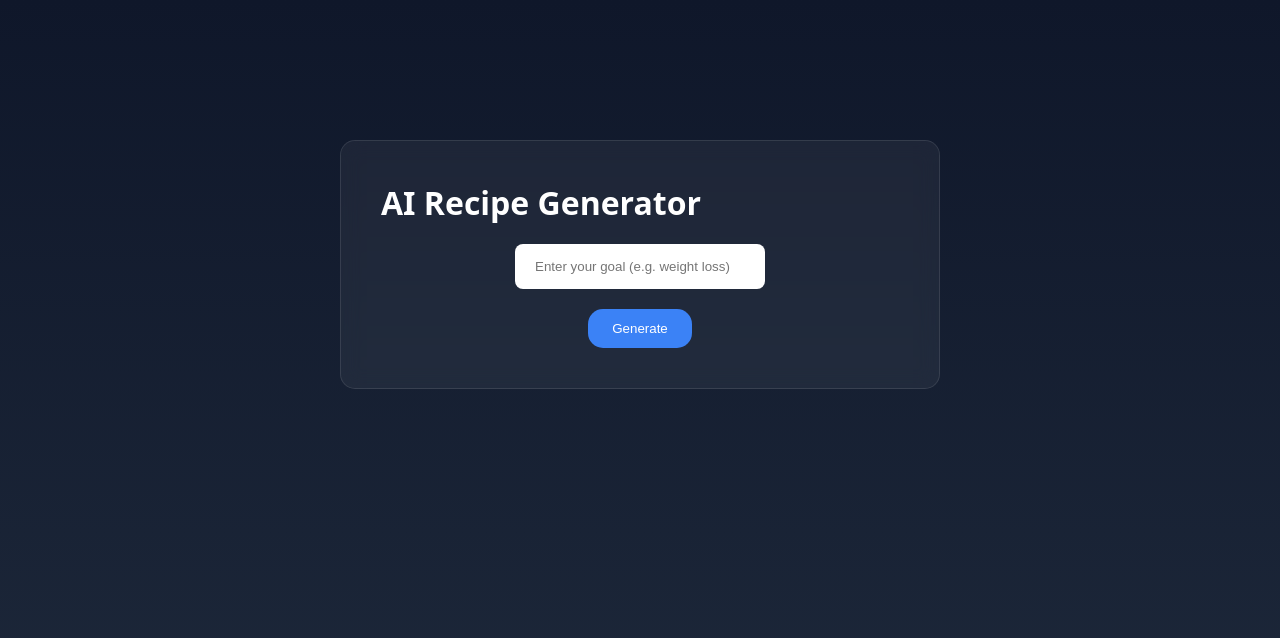
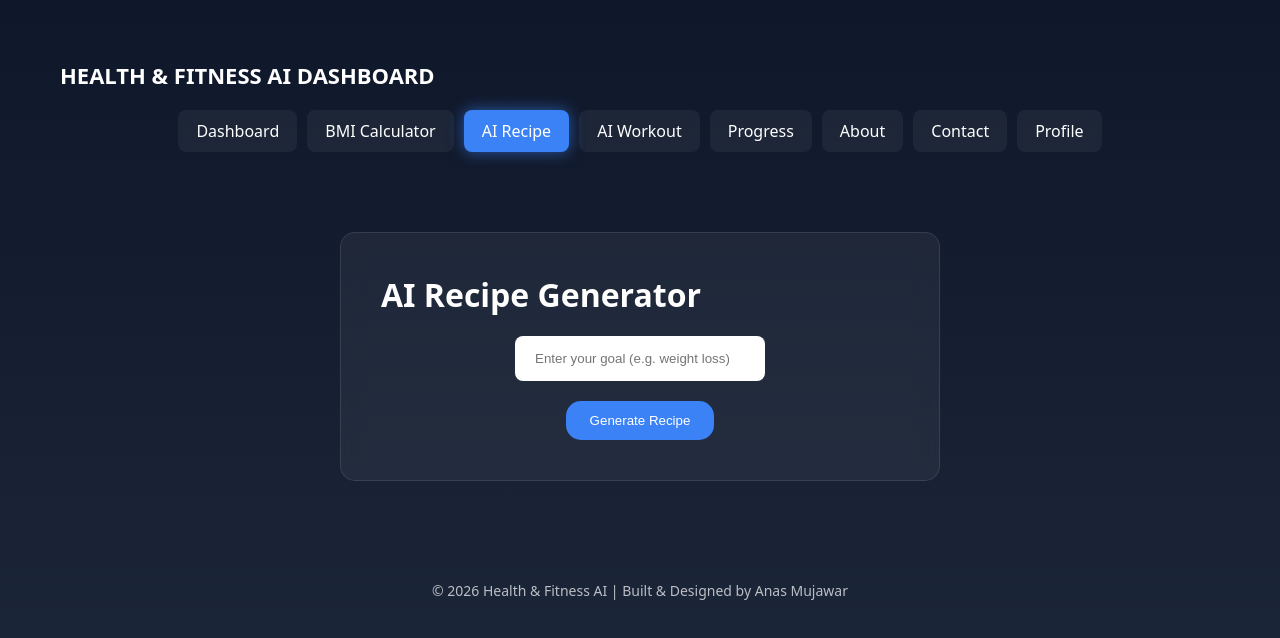
Before and after one commit to am-17-17/health-fitness-ai-dashboard, a React app in the folder frontend/: page /recipe in a window 1280 px wide. Shown: the top 638 px of the page. Built offline with nearby package versions, Linux system fonts and the light colour scheme; no server answers; sample sign-in values are in the browser's storage; the HTML template or start-up script is replaced by a standard one.

Commit message:
some bug fixes

```diff
--- a/frontend/src/pages/Recipe.jsx
+++ b/frontend/src/pages/Recipe.jsx
@@ -1,6 +1,8 @@
 import { useState } from "react";
 import axios from "axios";
 import { API_URL } from "../config";
+import Navbar from "./Navbar";
+import Footer from "../components/Footer";
 
 function Recipe() {
     const [goal, setGoal] = useState("");
@@ -41,6 +43,12 @@ function Recipe() {
             boxSizing: "border-box",
         }}>
 
+            <h1 style={{ fontSize: "22px" }}>
+                HEALTH & FITNESS AI DASHBOARD
+            </h1>
+
+            <Navbar />
+
             <div style={{
                 maxWidth: "600px",
                 margin: "80px auto",
@@ -79,23 +87,22 @@ function Recipe() {
                         className="primary-btn"
                         onClick={generateRecipe}
                     >
-                        Generate
+                        Generate Recipe
                     </button>
 
                     {loading && <p>Generating...</p>}
                 </div>
 
                 {result && (
-                    <div style={{ marginTop: "30px" }}>
-                        <h3>Recommended Meal Plan:</h3>
-
-                        <div style={{ whiteSpace: "pre-line" }}>
-                            {result}
-                        </div>
+                    <div style={{ marginTop: "30px", whiteSpace: "pre-line" }}>
+                        {result}
                     </div>
                 )}
 
             </div>
+
+            <Footer />
+
         </div>
     );
 }
```
